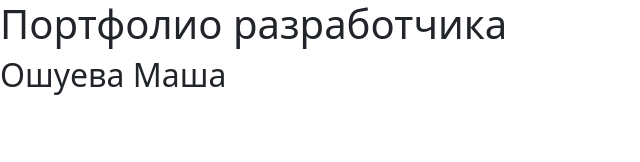
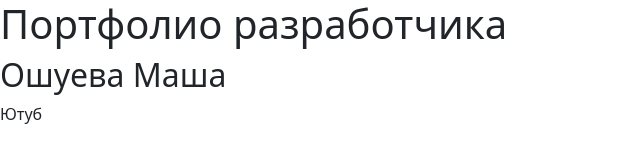
Before and after one commit to marusuaaa/portfolio, a plain HTML site: page index.html in a window 1280 px wide. Shown: the full height of the page, 0-640 px from the left. Drawn offline with nearby package versions, Linux system fonts and the light colour scheme.

Commit message:
Update index.html

```diff
--- a/index.html
+++ b/index.html
@@ -10,4 +10,5 @@
 <body>
     <h1>Портфолио разработчика</h1>
     <h2>Ошуева Маша</h2>
+    <a hrew="https://github.com/marusuaaa/youtube.git">Ютуб</a>
 </body>
```
